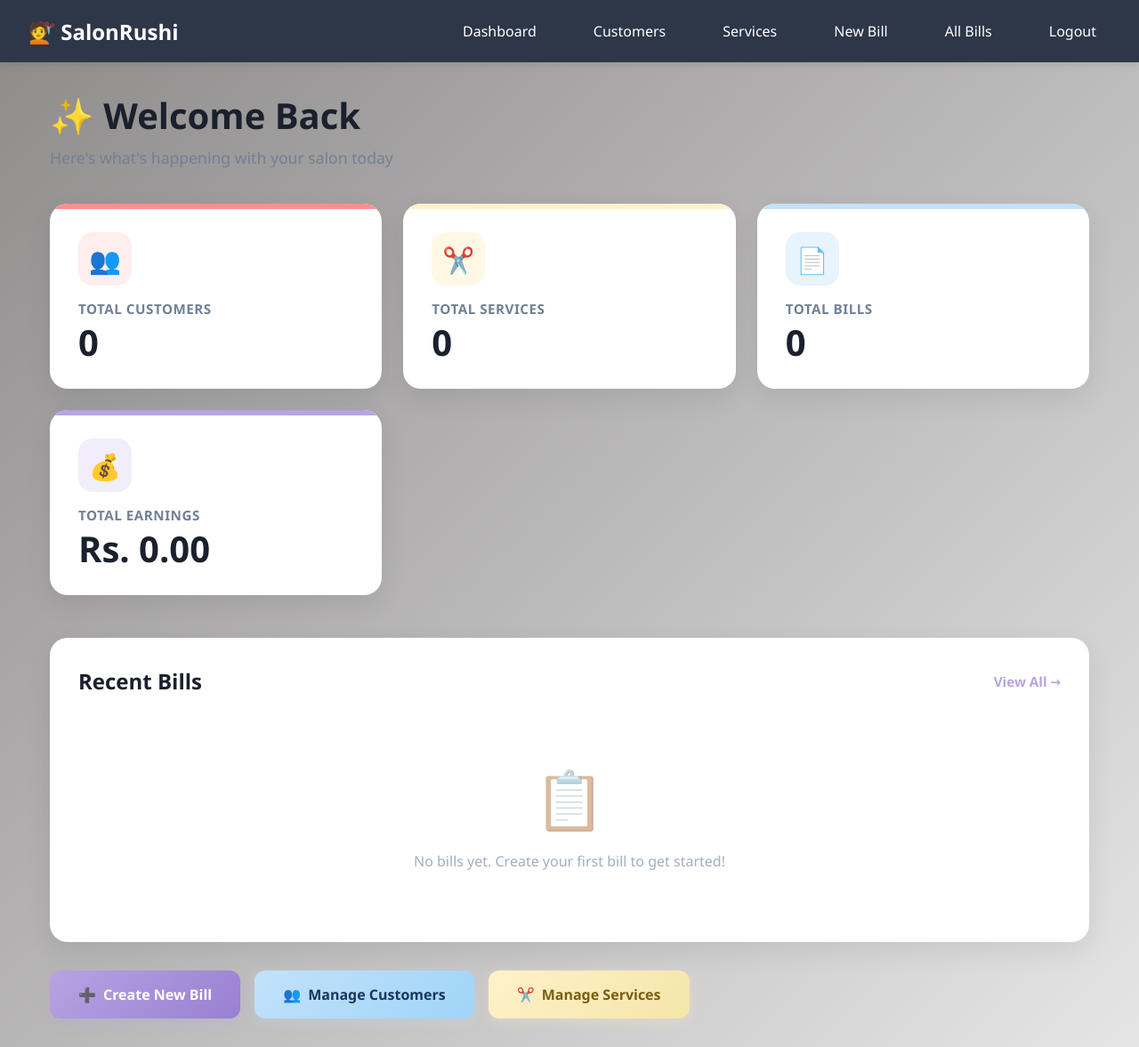
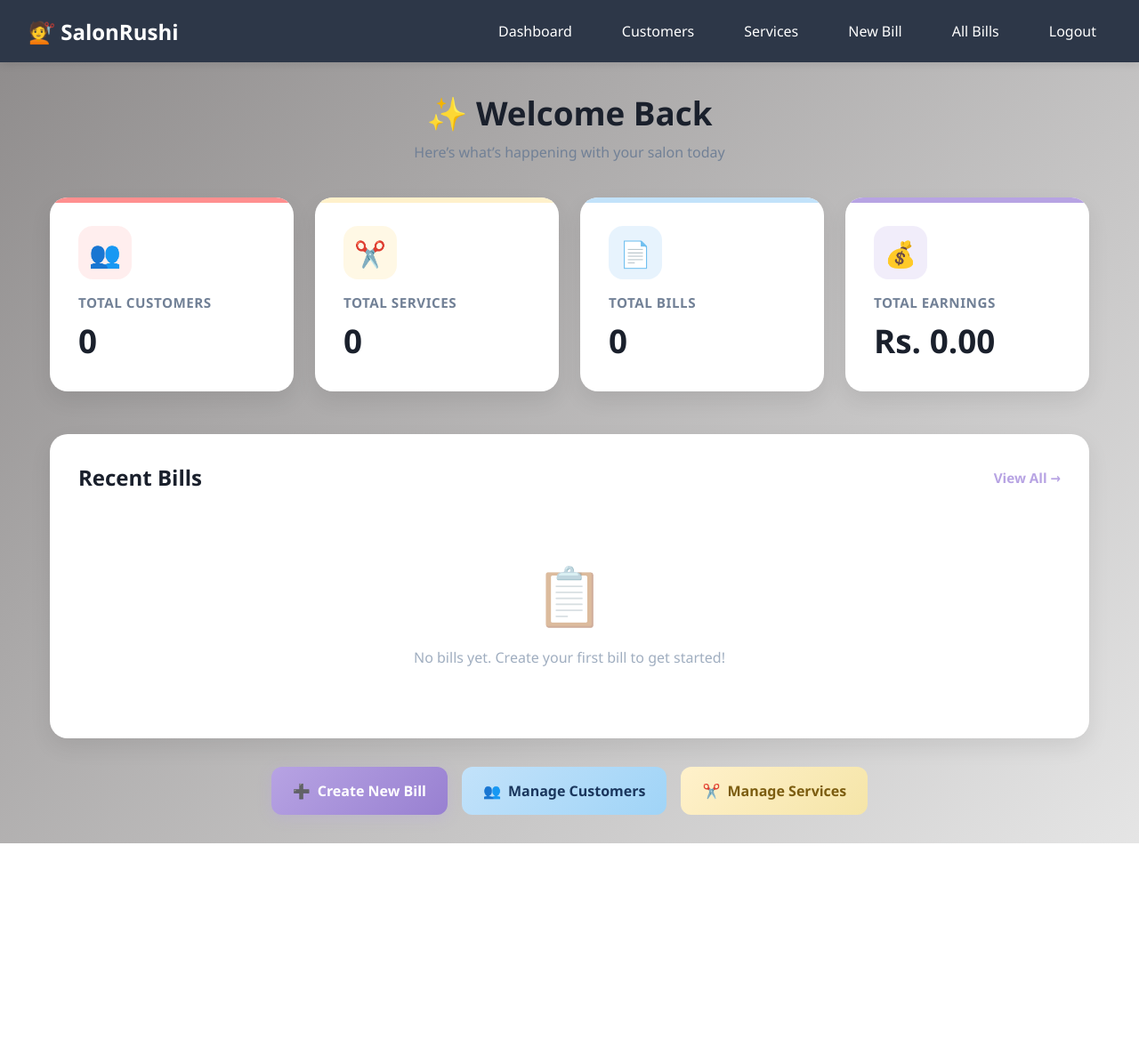
Before and after one commit to anjanadeashan/saloonrushi, a Flask app: page / in a window 1280 px wide. Shown: the whole page at 89% size. After the commit the page ends 948 px from the top, so only its background shows below. Run offline with Flask 2, Linux system fonts and the light colour scheme; the visitor is signed in with stand-in values (Sample User, id 1); data that the repository does not hold is empty; some libraries are stand-ins or nearby versions.

Commit message:
new things

```diff
--- a/templates/base.html
+++ b/templates/base.html
@@ -1,9 +1,10 @@
 <!DOCTYPE html>
 <html lang="en">
 <head>
-    <meta charset="UTF-8">
-    <meta name="viewport" content="width=device-width, initial-scale=1.0">
+  <meta charset="UTF-8" />
+  <meta name="viewport" content="width=device-width, initial-scale=1.0" />
   <title>{% block title %}Rushi Salon{% endblock %}</title>
+
   <style>
     * {
       margin: 0;
@@ -17,13 +18,16 @@
       min-height: 100vh;
     }
 
+    /* --- Navbar --- */
     .navbar {
       background-color: #2d3748;
       padding: 1rem 2rem;
       display: flex;
       justify-content: space-between;
       align-items: center;
-            box-shadow: 0 2px 10px rgba(0,0,0,0.1);
+      box-shadow: 0 2px 10px rgba(0, 0, 0, 0.1);
+      position: relative;
+      z-index: 100;
     }
 
     .navbar-brand {
@@ -35,7 +39,7 @@
 
     .navbar-menu {
       display: flex;
-            gap: 2rem;
+      gap: 1.5rem;
       align-items: center;
     }
 
@@ -51,6 +55,23 @@
       background-color: #4a5568;
     }
 
+    /* --- Mobile Menu Button --- */
+    .menu-toggle {
+      display: none;
+      flex-direction: column;
+      justify-content: center;
+      cursor: pointer;
+    }
+
+    .bar {
+      width: 25px;
+      height: 3px;
+      background-color: white;
+      margin: 4px 0;
+      transition: 0.3s;
+    }
+
+    /* --- Container and Cards --- */
     .container {
       max-width: 1200px;
       margin: 2rem auto;
@@ -61,7 +82,7 @@
       background: white;
       border-radius: 10px;
       padding: 2rem;
-            box-shadow: 0 4px 6px rgba(0,0,0,0.1);
+      box-shadow: 0 4px 6px rgba(0, 0, 0, 0.1);
       margin-bottom: 2rem;
     }
 
@@ -70,6 +91,7 @@
       margin-bottom: 1rem;
     }
 
+    /* --- Buttons --- */
     .btn {
       padding: 0.75rem 1.5rem;
       border: none;
@@ -117,6 +139,7 @@
       background-color: #dd6b20;
     }
 
+    /* --- Forms --- */
     .form-group {
       margin-bottom: 1.5rem;
     }
@@ -141,6 +164,7 @@
       border-color: #667eea;
     }
 
+    /* --- Tables --- */
     table {
       width: 100%;
       border-collapse: collapse;
@@ -163,6 +187,7 @@
       background-color: #f7fafc;
     }
 
+    /* --- Modals --- */
     .modal {
       display: none;
       position: fixed;
@@ -171,7 +196,7 @@
       top: 0;
       width: 100%;
       height: 100%;
-            background-color: rgba(0,0,0,0.5);
+      background-color: rgba(0, 0, 0, 0.5);
     }
 
     .modal-content {
@@ -195,6 +220,7 @@
       color: #2d3748;
     }
 
+    /* --- Alerts --- */
     .alert {
       padding: 1rem;
       border-radius: 5px;
@@ -210,13 +236,49 @@
       background-color: #fed7d7;
       color: #742a2a;
     }
+
+    /* --- Responsive Design --- */
+    @media (max-width: 768px) {
+      .navbar-menu {
+        display: none;
+        flex-direction: column;
+        width: 100%;
+        background-color: #2d3748;
+        position: absolute;
+        top: 70px;
+        left: 0;
+        text-align: center;
+        padding: 1rem 0;
+      }
+
+      .navbar-menu.active {
+        display: flex;
+      }
+
+      .menu-toggle {
+        display: flex;
+      }
+
+      .navbar-menu a {
+        display: block;
+        padding: 0.75rem 1rem;
+      }
+    }
   </style>
   {% block extra_css %}{% endblock %}
 </head>
+
 <body>
   <nav class="navbar">
     <a href="{{ url_for('dashboard') }}" class="navbar-brand">💇 SalonRushi</a>
-        <div class="navbar-menu">
+
+    <div class="menu-toggle" id="mobile-menu">
+      <div class="bar"></div>
+      <div class="bar"></div>
+      <div class="bar"></div>
+    </div>
+
+    <div class="navbar-menu" id="navbarNav">
       <a href="{{ url_for('dashboard') }}">Dashboard</a>
       <a href="{{ url_for('customers') }}">Customers</a>
       <a href="{{ url_for('services') }}">Services</a>
@@ -230,6 +292,16 @@
     {% block content %}{% endblock %}
   </div>
 
+  <script>
+    // Mobile menu toggle
+    const menuToggle = document.getElementById('mobile-menu');
+    const navbarNav = document.getElementById('navbarNav');
+    menuToggle.addEventListener('click', () => {
+      navbarNav.classList.toggle('active');
+      menuToggle.classList.toggle('active');
+    });
+  </script>
+
   {% block extra_js %}{% endblock %}
 </body>
 </html>
--- a/templates/dashboard.html
+++ b/templates/dashboard.html
@@ -4,10 +4,11 @@
 <style>
   .dashboard-header {
     margin-bottom: 2.5rem;
+    text-align: center;
   }
 
   .dashboard-header h1 {
-        font-size: 2.5rem;
+    font-size: 2.3rem;
     font-weight: 700;
     color: #1a202c;
     margin-bottom: 0.5rem;
@@ -15,12 +16,13 @@
 
   .dashboard-header p {
     color: #718096;
-        font-size: 1.1rem;
+    font-size: 1rem;
   }
 
+  /* --- Stats Section --- */
   .stats-grid {
     display: grid;
-        grid-template-columns: repeat(auto-fit, minmax(280px, 1fr));
+    grid-template-columns: repeat(auto-fit, minmax(250px, 1fr));
     gap: 1.5rem;
     margin-bottom: 3rem;
   }
@@ -29,7 +31,7 @@
     background: white;
     border-radius: 20px;
     padding: 2rem;
-        box-shadow: 0 10px 30px rgba(0, 0, 0, 0.08);
+    box-shadow: 0 10px 25px rgba(0, 0, 0, 0.08);
     transition: all 0.3s ease;
     position: relative;
     overflow: hidden;
@@ -95,17 +108,17 @@
   }
 
   .stat-value {
-        font-size: 2.5rem;
+    font-size: 2.3rem;
     font-weight: 700;
     color: #1a202c;
-        line-height: 1;
   }
 
+  /* --- Recent Bills Section --- */
   .recent-bills-section {
     background: white;
     border-radius: 20px;
     padding: 2rem;
-        box-shadow: 0 10px 30px rgba(0, 0, 0, 0.08);
+    box-shadow: 0 10px 25px rgba(0, 0, 0, 0.08);
     margin-bottom: 2rem;
   }
 
@@ -114,6 +127,8 @@
     justify-content: space-between;
     align-items: center;
     margin-bottom: 1.5rem;
+    flex-wrap: wrap;
+    gap: 1rem;
   }
 
   .section-header h2 {
@@ -201,28 +203,43 @@
     color: #742a2a;
   }
 
+  /* --- Empty State --- */
+  .empty-state {
+    text-align: center;
+    padding: 3rem 1rem;
+    color: #a0aec0;
+  }
+
+  .empty-state-icon {
+    font-size: 4rem;
+    margin-bottom: 1rem;
+    opacity: 0.5;
+  }
+
+  /* --- Action Buttons --- */
   .action-buttons {
     display: flex;
     gap: 1rem;
     flex-wrap: wrap;
+    justify-content: center;
   }
 
   .action-btn {
-        padding: 1rem 2rem;
+    padding: 1rem 1.5rem;
     border-radius: 12px;
     text-decoration: none;
     font-weight: 600;
     font-size: 1rem;
-        transition: all 0.3s ease;
     display: inline-flex;
     align-items: center;
     gap: 0.5rem;
+    transition: all 0.3s ease;
     border: none;
     cursor: pointer;
   }
 
   .action-btn.primary {
-        background: linear-gradient(135deg, #B7A3E3 0%, #9880d1 100%);
+    background: linear-gradient(135deg, #b7a3e3 0%, #9880d1 100%);
     color: white;
     box-shadow: 0 4px 15px rgba(183, 163, 227, 0.3);
   }
@@ -233,54 +250,50 @@
   }
 
   .action-btn.secondary {
-        background: linear-gradient(135deg, #C2E2FA 0%, #a0d4f7 100%);
+    background: linear-gradient(135deg, #c2e2fa 0%, #a0d4f7 100%);
     color: #1a365d;
-        box-shadow: 0 4px 15px rgba(194, 226, 250, 0.3);
   }
 
   .action-btn.secondary:hover {
-        box-shadow: 0 6px 20px rgba(194, 226, 250, 0.4);
     transform: translateY(-2px);
   }
 
   .action-btn.tertiary {
-        background: linear-gradient(135deg, #FFF1CB 0%, #f5e5a8 100%);
+    background: linear-gradient(135deg, #fff1cb 0%, #f5e5a8 100%);
     color: #7c5d10;
-        box-shadow: 0 4px 15px rgba(255, 241, 203, 0.3);
   }
 
   .action-btn.tertiary:hover {
-        box-shadow: 0 6px 20px rgba(255, 241, 203, 0.4);
     transform: translateY(-2px);
   }
 
-    .empty-state {
-        text-align: center;
-        padding: 3rem;
-        color: #a0aec0;
+  /* --- Responsive Design --- */
+  @media (max-width: 900px) {
+    .dashboard-header h1 {
+      font-size: 2rem;
     }
-
-    .empty-state-icon {
-        font-size: 4rem;
-        margin-bottom: 1rem;
-        opacity: 0.5;
+    .stat-value {
+      font-size: 2rem;
+    }
+    .recent-bills-section {
+      padding: 1.5rem;
+    }
   }
 
   @media (max-width: 768px) {
     .stats-grid {
       grid-template-columns: 1fr;
     }
-
     .bills-table {
-            font-size: 0.875rem;
+      display: block;
+      overflow-x: auto;
+      white-space: nowrap;
     }
-
     .action-buttons {
       flex-direction: column;
+      align-items: stretch;
     }
-
     .action-btn {
-            width: 100%;
       justify-content: center;
     }
   }
@@ -288,7 +301,7 @@
 
 <div class="dashboard-header">
   <h1>✨ Welcome Back</h1>
-    <p>Here's what's happening with your salon today</p>
+  <p>Here’s what’s happening with your salon today</p>
 </div>
 
 <div class="stats-grid">
```
Also changed, not shown: other parts of templates/dashboard.html (+28 -31 lines), templates/login.html (+2 -6 lines). Lines whose indentation alone changed are shown as unchanged.
